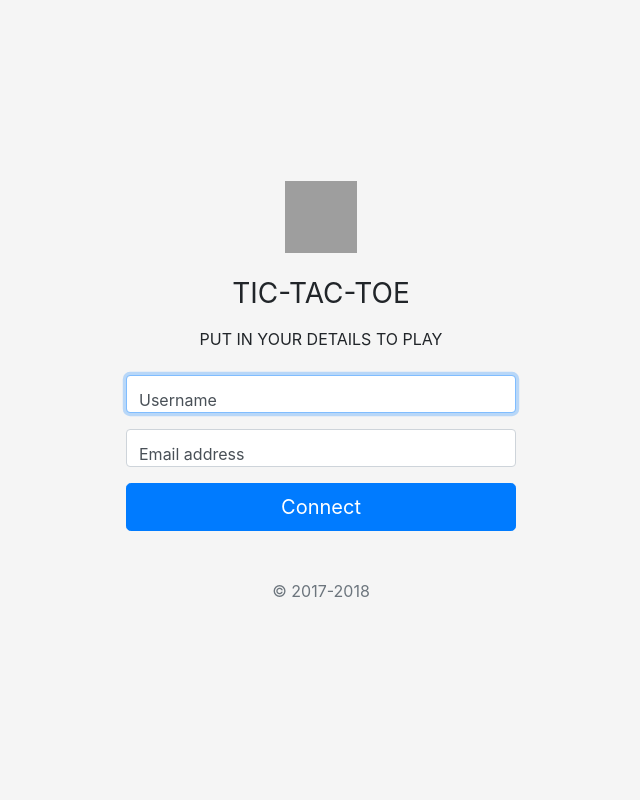
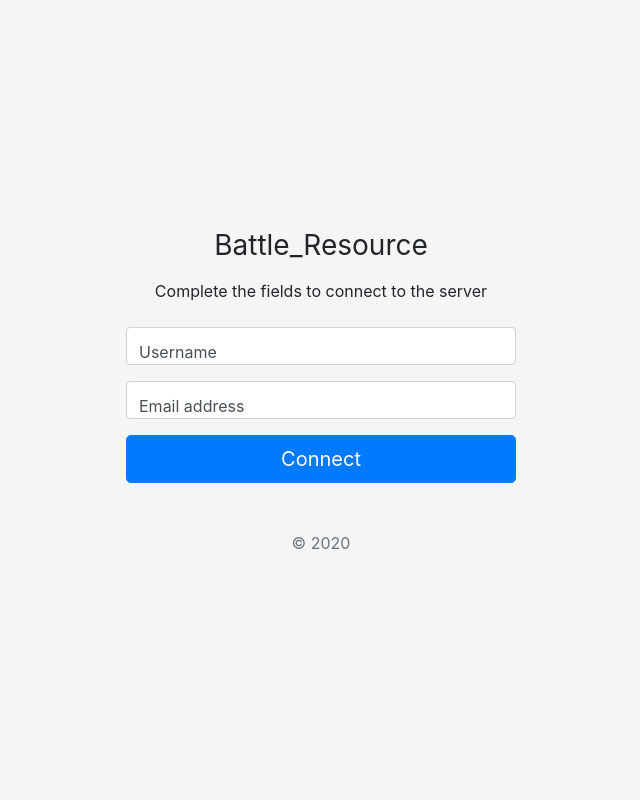
Before and after one commit to ManoloiuAlexandru/Popular-games-and-Small-projects-Web, a Flask app: page / in a window 1280 px wide. Shown: the whole page, without its empty margins (319-959 px from the left). Run offline with Flask 2, Linux system fonts and the light colour scheme; some libraries are stand-ins or nearby versions; grey boxes are pictures that could not be loaded.

Commit message:
Update index.html

```diff
--- a/templates/index.html
+++ b/templates/index.html
@@ -5,7 +5,7 @@
             <meta name="viewport" content="width=device-width, initial-scale=1, shrink-to-fit=no">
             <meta name="description" content="">
             <meta name="author" content="Neo Ighodaro">
-        <title>TIC-TAC-TOE</title>
+            <title>Battle_Resource</title>
             <link rel="stylesheet" href="https://stackpath.bootstrapcdn.com/bootstrap/4.1.3/css/bootstrap.min.css">
             <style>
                   :root {
@@ -78,35 +78,14 @@
                     font-size: 12px;
                     color: #777;
                   }
-              /* Fallback for Edge
-              -------------------------------------------------- */
-              @supports (-ms-ime-align: auto) {
-                .form-label-group > label {
-                  display: none;
-                }
-                .form-label-group input::-ms-input-placeholder {
-                  color: #777;
-                }
-              }
-              /* Fallback for IE
-              -------------------------------------------------- */
-              @media all and (-ms-high-contrast: none), (-ms-high-contrast: active) {
-                .form-label-group > label {
-                  display: none;
-                }
-                .form-label-group input:-ms-input-placeholder {
-                  color: #777;
-                }
-              }
             </style>
           </head>
           <body>
-        <div id="app">
+            <div id="server">
               <form class="form-signin">
                 <div class="text-center mb-4">
-              <img class="mb-4" src="https://thestore.gameops.com/v/vspfiles/photos/Tic-Tac-Go-14.gif" alt="" width="72" height="72">
-              <h1 class="h3 mb-3 font-weight-normal">TIC-TAC-TOE</h1>
-              <p>PUT IN YOUR DETAILS TO PLAY</p>
+                  <h1 class="h3 mb-3 font-weight-normal">Battle_Resource</h1>
+                  <p>Complete the fields to connect to the server</p>
                 </div>
                 <div class="form-label-group">
                     <input type="name" id="inputUsername" ref="username" class="form-control" placeholder="Username" required="" autofocus="">
@@ -117,13 +96,13 @@
                     <label for="inputEmail">Email address</label>
                 </div>
                 <button class="btn btn-lg btn-primary btn-block" type="submit" @click.prevent="login">Connect</button>
-            <p class="mt-5 mb-3 text-muted text-center">© 2017-2018</p>
+                <p class="mt-5 mb-3 text-muted text-center">© 2020</p>
               </form>
             </div>
             <script src="https://cdn.jsdelivr.net/npm/vue/dist/vue.js"></script>
             <script>
             var app = new Vue({
-          el: '#app',
+              el: '#server',
               methods: {
                 login: function () {
                   let username = this.$refs.username.value
```
Lines whose indentation alone changed are shown as unchanged.
